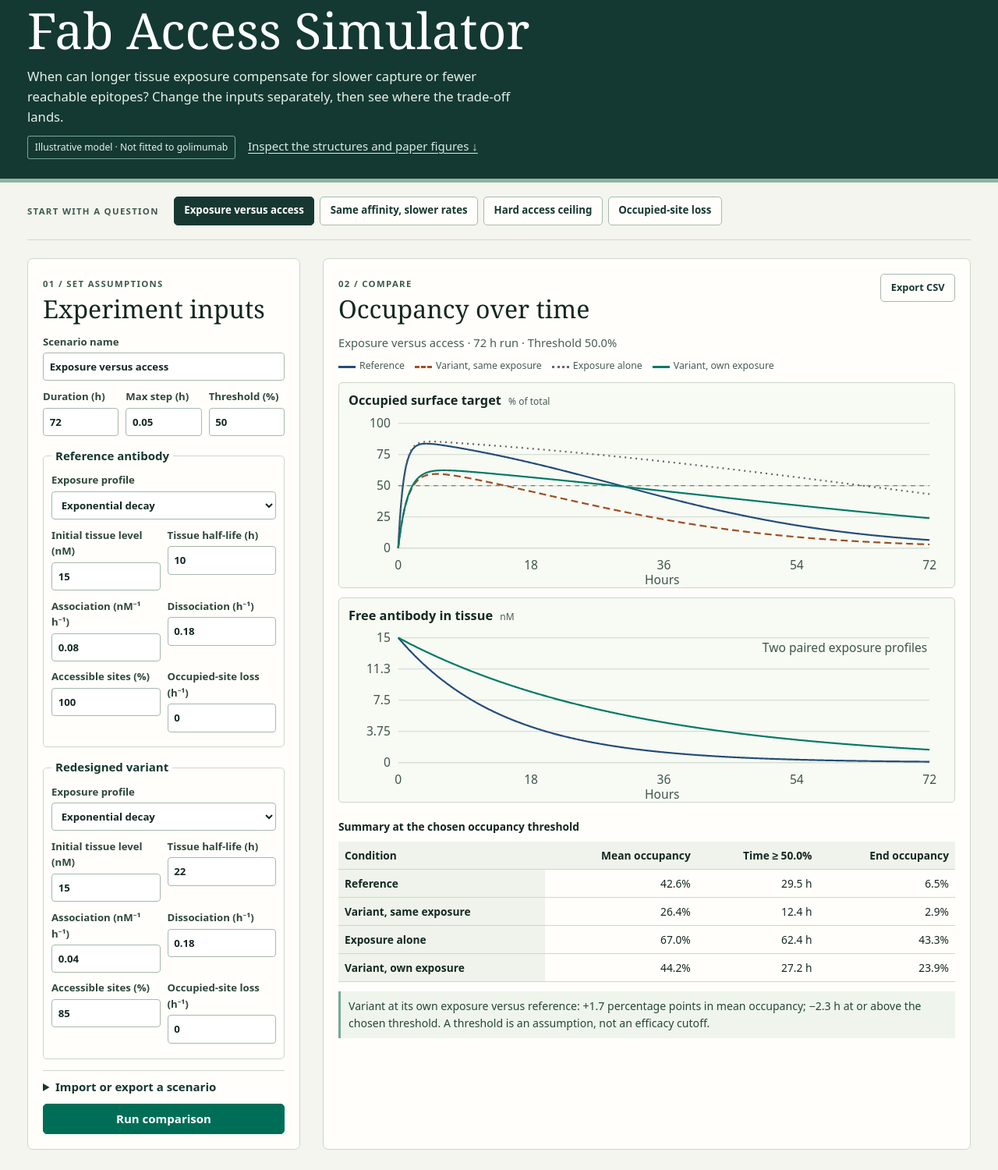
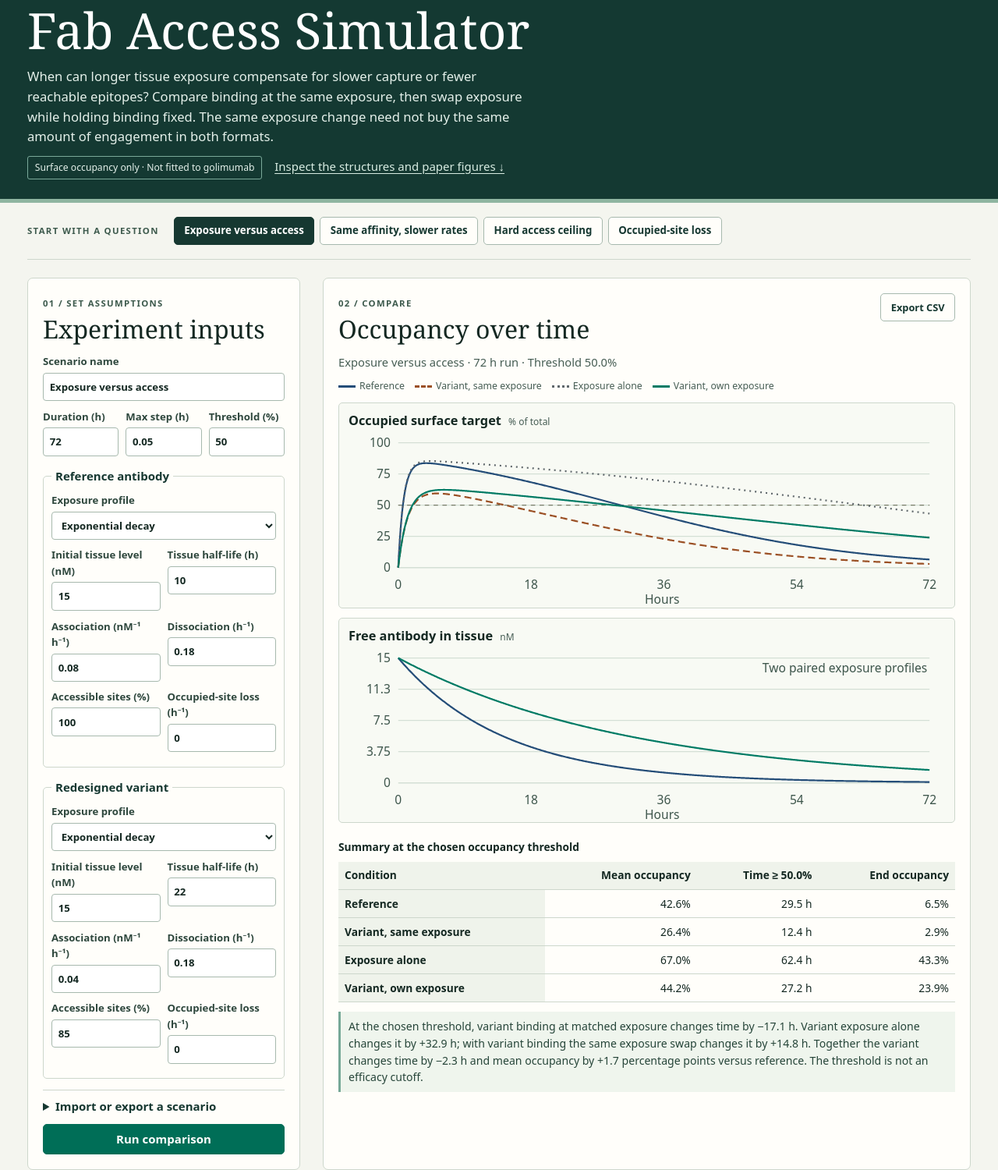
Before and after one commit to dataRichinsightPoor/fab-access-simulator, a plain HTML site: page docs/index.html in a window 1280 px wide. Shown: the part 104-1604 px from the top of the page at 78% size. Drawn offline with Linux system fonts and the light colour scheme.

Commit message:
Prepare Fab Access Simulator v1.1.0 for public release
Co-authored-by: Perplexity <noreply@perplexity.ai>

```diff
--- a/docs/app.mjs
+++ b/docs/app.mjs
@@ -96,8 +96,8 @@ function render(c, rows){
   $('occupancy').innerHTML=chart(rows,c,true); $('exposure').innerHTML=chart(rows,c,false);
   $('threshold-head').textContent=`Time ≥ ${pct(c.occupancy_threshold)}`;
   $('metrics').innerHTML=rows.map((r,i)=>`<tr><th scope="row">${names[i]}</th><td>${pct(r.mean)}</td><td>${fixed(r.above)} h</td><td>${pct(r.end)}</td></tr>`).join('');
-  const [ref,,,mod]=rows, dMean=(mod.mean-ref.mean)*100, dTime=mod.above-ref.above;
-  $('interpretation').textContent=`Variant at its own exposure versus reference: ${signed(dMean)} percentage points in mean occupancy; ${signed(dTime)} h at or above the chosen threshold. A threshold is an assumption, not an efficacy cutoff.`;
+  const [ref,bindOnly,exposureOnly,mod]=rows, dMean=(mod.mean-ref.mean)*100, dTime=mod.above-ref.above;
+  $('interpretation').textContent=`At the chosen threshold, variant binding at matched exposure changes time by ${signed(bindOnly.above-ref.above)} h. Variant exposure alone changes it by ${signed(exposureOnly.above-ref.above)} h; with variant binding the same exposure swap changes it by ${signed(mod.above-bindOnly.above)} h. Together the variant changes time by ${signed(dTime)} h and mean occupancy by ${signed(dMean)} percentage points versus reference. The threshold is not an efficacy cutoff.`;
   $('sweep-result').replaceChildren();
   $('save-sweep').hidden=true;
   $('run-sweep').disabled=false;
--- a/docs/index.html
+++ b/docs/index.html
@@ -14,8 +14,8 @@
   <div class="wrap intro">
     <p class="eyebrow">Mechanistic modeling notebook <span>01</span></p>
     <h1>Fab Access Simulator</h1>
-    <p>When can longer tissue exposure compensate for slower capture or fewer reachable epitopes? Change the inputs separately, then see where the trade-off lands.</p>
-    <span class="qualifier">Illustrative model · Not fitted to golimumab</span>
+    <p>When can longer tissue exposure compensate for slower capture or fewer reachable epitopes? Compare binding at the same exposure, then swap exposure while holding binding fixed. The same exposure change need not buy the same amount of engagement in both formats.</p>
+    <span class="qualifier">Surface occupancy only · Not fitted to golimumab</span>
     <a class="geometry-jump" href="#geometry">Inspect the structures and paper figures ↓</a>
   </div>
 </header>
@@ -103,7 +103,7 @@
     <h2 id="methods-title">What the simulator represents</h2>
     <div class="methodgrid">
       <div><h3>Math and units</h3><pre>dB/dt = k_on C(t)(f − B) − (k_off + k_loss)B</pre><p>B is the fraction of all surface sites occupied, f is the reachable fraction, and C(t) is free antibody in the tissue. Time is in hours; concentration is in nM. The solver uses the exact constant-input update with concentration evaluated at each step’s midpoint. Uploaded profiles are interpolated linearly and their knot times are included in the integration grid.</p></div>
-      <div><h3>Structural limits</h3><p>The structural viewer presents deposited coordinates, not a steric simulation. It provides no calibration for occupancy. Access and rates remain user hypotheses.</p></div>
+      <div><h3>What the model cannot infer</h3><p>The structures provide no calibration for access or rates. This model also does not separate uptake from other occupied-site loss or predict FcRn recycling, payload cleavage, intracellular exposure or protein degradation. Those require separate measurements.</p></div>
       <div><h3>What the data say</h3><p>The <a href="https://www.biorxiv.org/content/10.64898/2026.11.02.763654v1.full">Weise et al. preprint</a> measured clearance in a mouse model and soluble TNF neutralization, not the paired tissue exposures or surface binding rates needed here. The outputs are occupancy scenarios, not efficacy or dosing predictions.</p></div>
     </div>
   </section>
```
Also changed, not shown: 1 other file.
